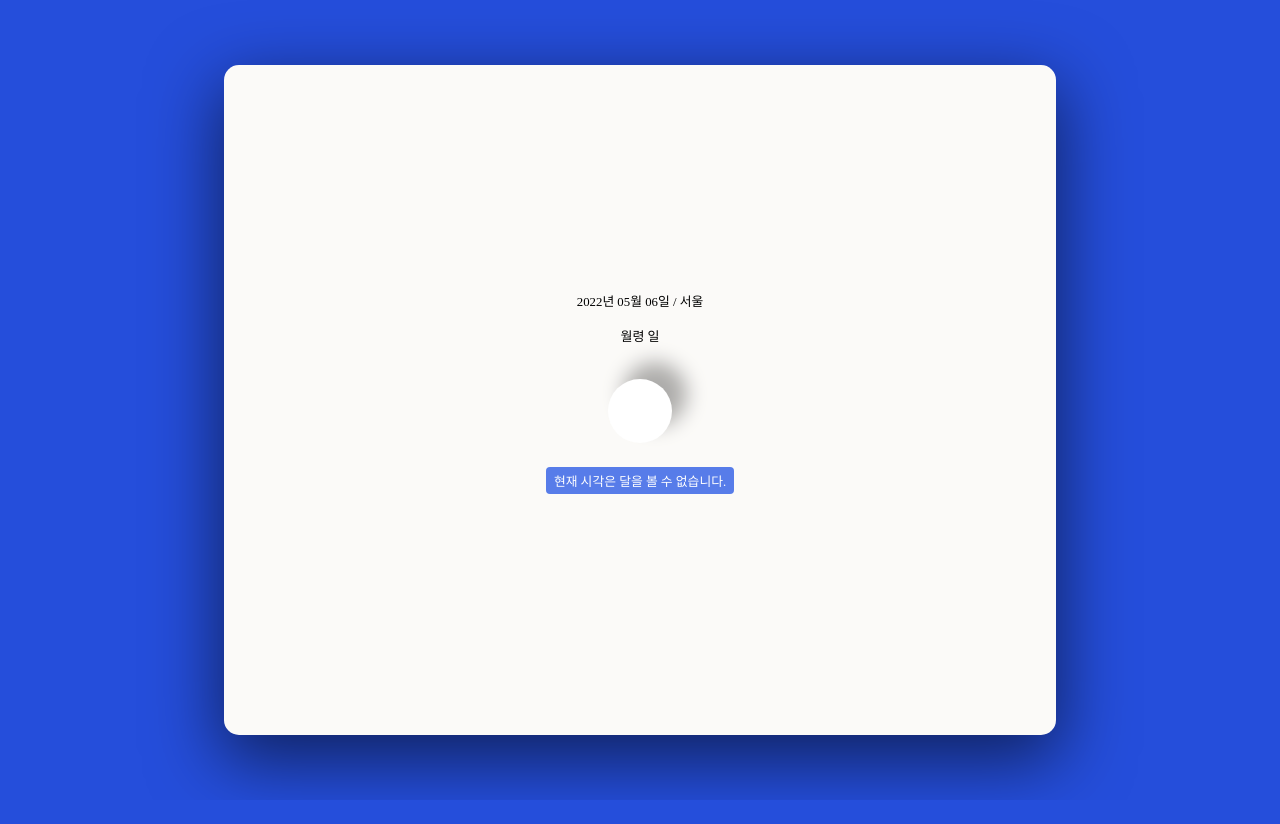
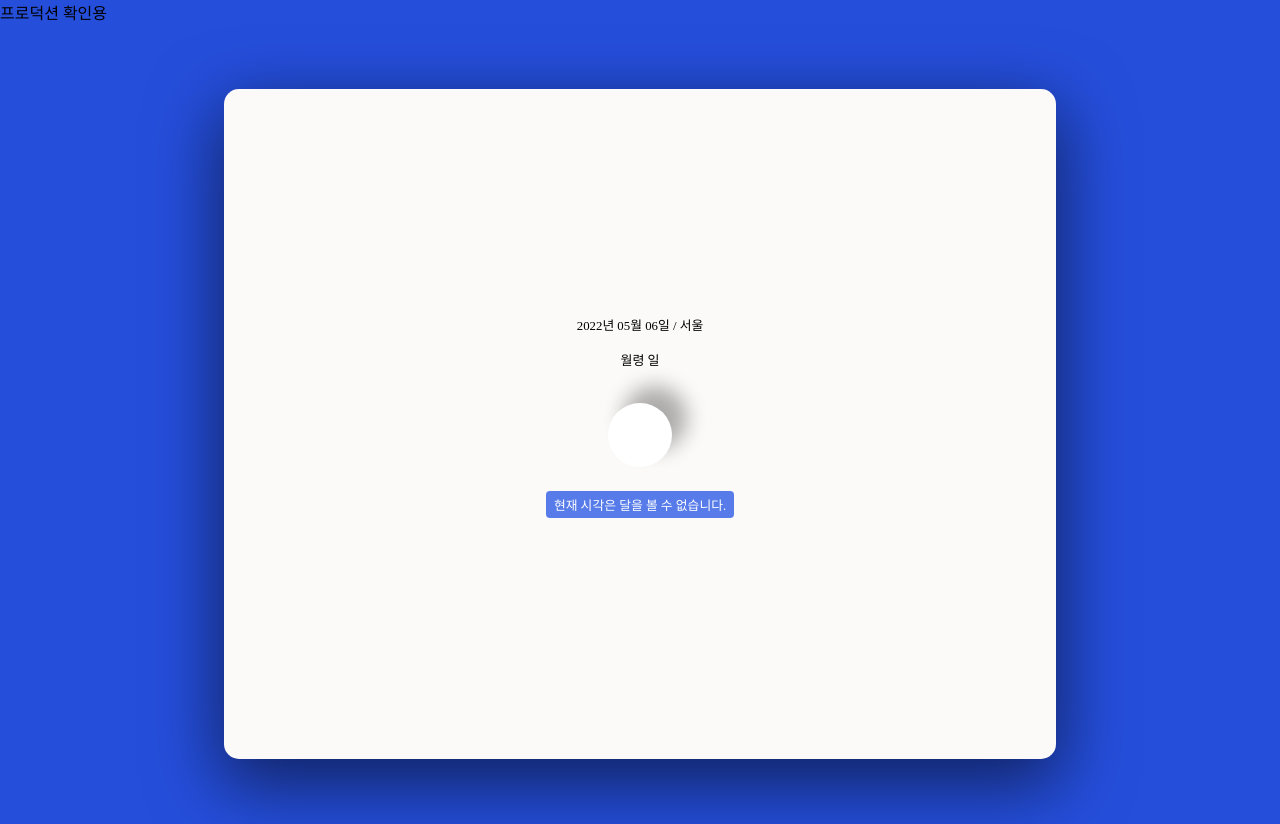
Before and after one commit to SaeWooKKang/PhaseOfTheMoon, a React app in the folder client/: page / in a window 1280 px wide. Before the commit the page ends 800 px from the top, so only its background shows below. Built offline with nearby package versions, Linux system fonts and the light colour scheme; no server answers; the HTML template or start-up script is replaced by a standard one; a web font is replaced by a local one.

Commit message:
프로덕션확인용

```diff
--- a/client/src/components/App.tsx
+++ b/client/src/components/App.tsx
@@ -39,6 +39,7 @@ const App = () => {
 
   return (
     <>
+      <>프로덕션 확인용</>
       <GlobalStyle />
       <AppWrapper>
         <div className='ctn-components'>
--- a/client/webpack.config.ts
+++ b/client/webpack.config.ts
@@ -10,7 +10,7 @@ interface Configuration extends WebpackConfiguration {
 
 const config: Configuration = {
   name: 'ts-setting',
-  mode: 'development',
+  mode: 'production',
   devtool: 'eval',
   resolve: {
     extensions: ['.js', '.jsx', '.tsx', '.ts'],
```
